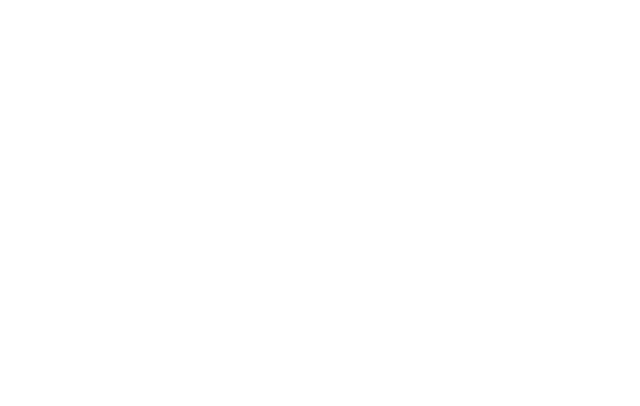
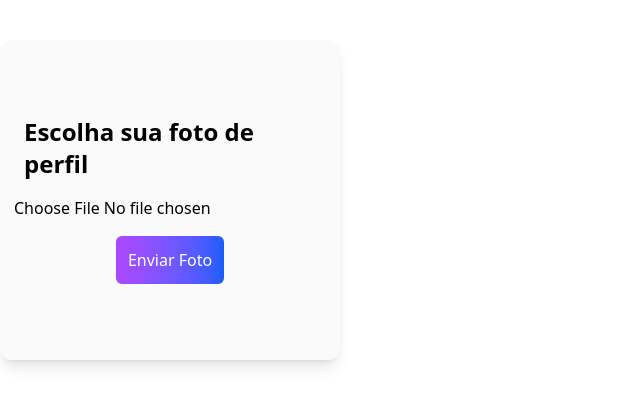
Before and after one commit to Daguilajairo/motiva-mais, a React (Vite) app: page /upload-foto in a window 1280 px wide. Before the commit this address had no page. Shown: the top 406 px of the page, without its empty margins (0-640 px from the left). Built offline with nearby package versions, Linux system fonts and the light colour scheme; a web font is replaced by a local one.

Commit message:
atualizado

```diff
--- a/src/components/Cadastro.jsx
+++ b/src/components/Cadastro.jsx
@@ -1,4 +1,4 @@
-import { Link } from "react-router-dom";
+import { Link, useNavigate } from "react-router-dom";
 import { useState } from "react";
 
 function Cadastro() {
@@ -6,9 +6,10 @@
   const [dataNascimento, setDataNascimento] = useState("");
   const [senha, setSenha] = useState("");
   const [confirmaSenha, setConfirmaSenha] = useState("");
-  const [foto, setFoto] = useState(null); // nova
   const [erro, setErro] = useState("");
   const [sucesso, setSucesso] = useState("");
+
+  const navigate = useNavigate(); // <-- adicionado
 
   const handleCadastro = async (e) => {
     e.preventDefault();
@@ -18,32 +19,33 @@
       return;
     }
 
+    const data = { nome, dataNascimento, senha };
+
     try {
-      const formData = new FormData();
-      formData.append("nome", nome);
-      formData.append("dataNascimento", dataNascimento);
-      formData.append("senha", senha);
-      if (foto) formData.append("foto", foto);
-
-      const response = await fetch(
-        "https://motiva-mais-3.onrender.com/registrar-com-foto",
-        {
+      const response = await fetch("https://motiva-mais-3.onrender.com/registrar", {
         method: "POST",
-          body: formData,
-        }
-      );
+        headers: { "Content-Type": "application/json" },
+        body: JSON.stringify(data),
+      });
 
       const result = await response.json();
 
       if (response.ok) {
         setSucesso("Usuário cadastrado com sucesso!");
         setErro("");
+
         // Limpar formulário
         setNome("");
         setDataNascimento("");
         setSenha("");
         setConfirmaSenha("");
-        setFoto(null);
+
+        // Salva usuário no localStorage
+        const usuarioCadastrado = { nome, dataNascimento, senha };
+        localStorage.setItem("usuario", JSON.stringify(usuarioCadastrado));
+
+        // Redireciona para upload de foto
+        navigate("/upload-foto", { state: { usuario: usuarioCadastrado } });
       } else {
         setErro(result.msg || "Erro ao cadastrar usuário");
       }
@@ -54,13 +56,14 @@
   };
 
   return (
-    <main className="bg-gradient-to-b from-blue-100 to-purple-100 h-screen w-full flex flex-col items-center">
+    <>
+      <main className="bg-gradient-to-b from-blue-100 to-purple-100 h-screen w-full flex flex-col items-center ">
         <div className="mb-10 mt-2 flex flex-col items-center">
           <h1 style={{ fontFamily: "Dancing Script" }} className="font-[Dancing Script] font-bold text-7xl">Motiva+</h1>
           <p>Crie sua conta e comece a inspirar</p>
         </div>
 
-      <div className="bg-zinc-50 w-85 h-auto rounded-xl shadow-lg p-6 flex flex-col pt-5">
+        <div className="bg-zinc-50 w-85 h-130 rounded-xl shadow-lg p-6 flex flex-col pt-5">
           <h1 className="font-bold text-2xl">Cadastro</h1>
 
           <form className="flex flex-col mt-4 gap-1" onSubmit={handleCadastro}>
@@ -99,14 +102,6 @@
               className="border text-sm border-zinc-300 rounded-md p-3 mb-4 pl-2 focus:border-purple-500 focus:outline-none transition-colors duration-300"
             />
 
-          <label className="text-sm">Foto de Perfil (opcional)</label>
-          <input
-            type="file"
-            accept="image/*"
-            onChange={(e) => setFoto(e.target.files[0])}
-            className="mb-4"
-          />
-
             <button
               type="submit"
               className="bg-gradient-to-l from-blue-600 to-purple-500 text-white rounded-md p-3 hover:bg-gradient-to-l hover:from-blue-700 hover:to-purple-600 transition-colors hover:scale-105 transition-transform duration-300 cursor-pointer"
@@ -123,6 +118,7 @@
           </div>
         </div>
       </main>
+    </>
   )
 }
 
--- /dev/null
+++ b/src/components/UploadFoto.jsx
@@ -0,0 +1,58 @@
+import { useState } from "react";
+import { useLocation, useNavigate } from "react-router-dom";
+import axios from "axios";
+
+function UploadFoto() {
+  const location = useLocation();
+  const usuario = location.state?.usuario;
+  const [file, setFile] = useState(null);
+  const [erro, setErro] = useState("");
+  const [sucesso, setSucesso] = useState("");
+  const navigate = useNavigate();
+
+  const handleFileChange = (e) => setFile(e.target.files[0]);
+
+  const handleUpload = async () => {
+    if (!file) {
+      setErro("Escolha uma imagem antes de enviar");
+      return;
+    }
+
+    const formData = new FormData();
+    formData.append("file", file);
+
+    try {
+      const res = await axios.post(
+        `https://motiva-mais-3.onrender.com/usuarios/${usuario.nome}/upload-foto`,
+        formData,
+        { headers: { "Content-Type": "multipart/form-data" } }
+      );
+
+      const usuarioAtualizado = { ...usuario, foto: res.data.foto_url };
+      localStorage.setItem("usuario", JSON.stringify(usuarioAtualizado));
+      setSucesso("Foto enviada com sucesso!");
+
+      setTimeout(() => navigate("/feed"), 1000);
+    } catch (err) {
+      console.error(err);
+      setErro("Erro ao enviar foto");
+    }
+  };
+
+  return (
+    <div className="bg-zinc-50 w-85 h-80 mt-10 rounded-xl shadow-lg p-6 flex flex-col items-center justify-center">
+      <h2 className="text-2xl font-bold mb-4">Escolha sua foto de perfil</h2>
+      <input type="file" accept="image/*" onChange={handleFileChange} />
+      <button
+        onClick={handleUpload}
+        className="bg-gradient-to-l from-blue-600 to-purple-500 text-white rounded-md p-3 mt-4 hover:from-blue-700 hover:to-purple-600 transition-transform hover:scale-105"
+      >
+        Enviar Foto
+      </button>
+      {erro && <p className="text-red-500 mt-2">{erro}</p>}
+      {sucesso && <p className="text-green-500 mt-2">{sucesso}</p>}
+    </div>
+  );
+}
+
+export default UploadFoto;
--- a/src/main.jsx
+++ b/src/main.jsx
@@ -7,6 +7,7 @@
 import Publicar from './components/Publicar.jsx'
 import Salvos from './components/Salvos.jsx'
 import Cadastro from './components/Cadastro.jsx'
+import UploadFoto from './components/UploadFoto.jsx'
 
 createRoot(document.getElementById('root')).render(
   <StrictMode>
@@ -18,6 +19,8 @@
         <Route path="/populares" element={<Populares />} />
         <Route path="/publicar" element={<Publicar />} />
         <Route path="/salvos" element={<Salvos />} />
+        <Route path="/upload-foto" element={<UploadFoto />} />
+
       </Routes>
     </BrowserRouter>
   </StrictMode>
```
Lines whose indentation alone changed are shown as unchanged.
